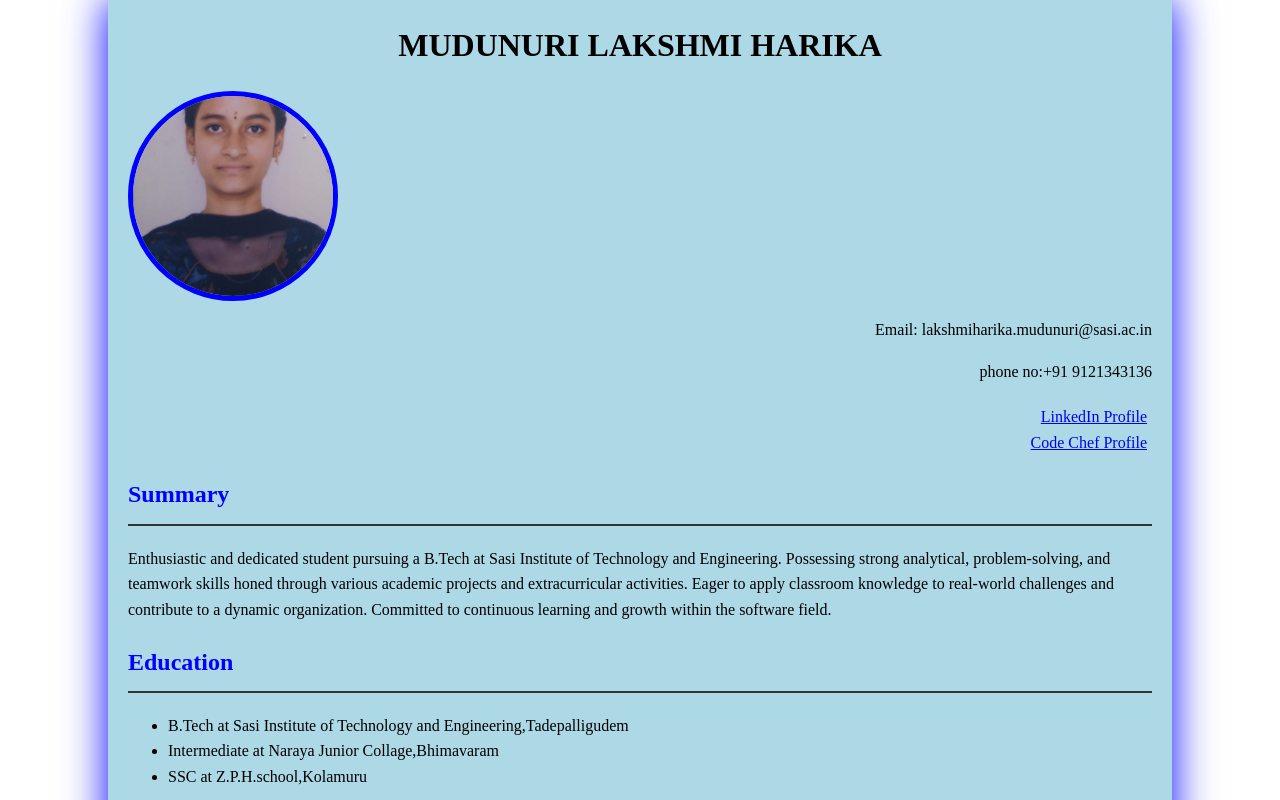
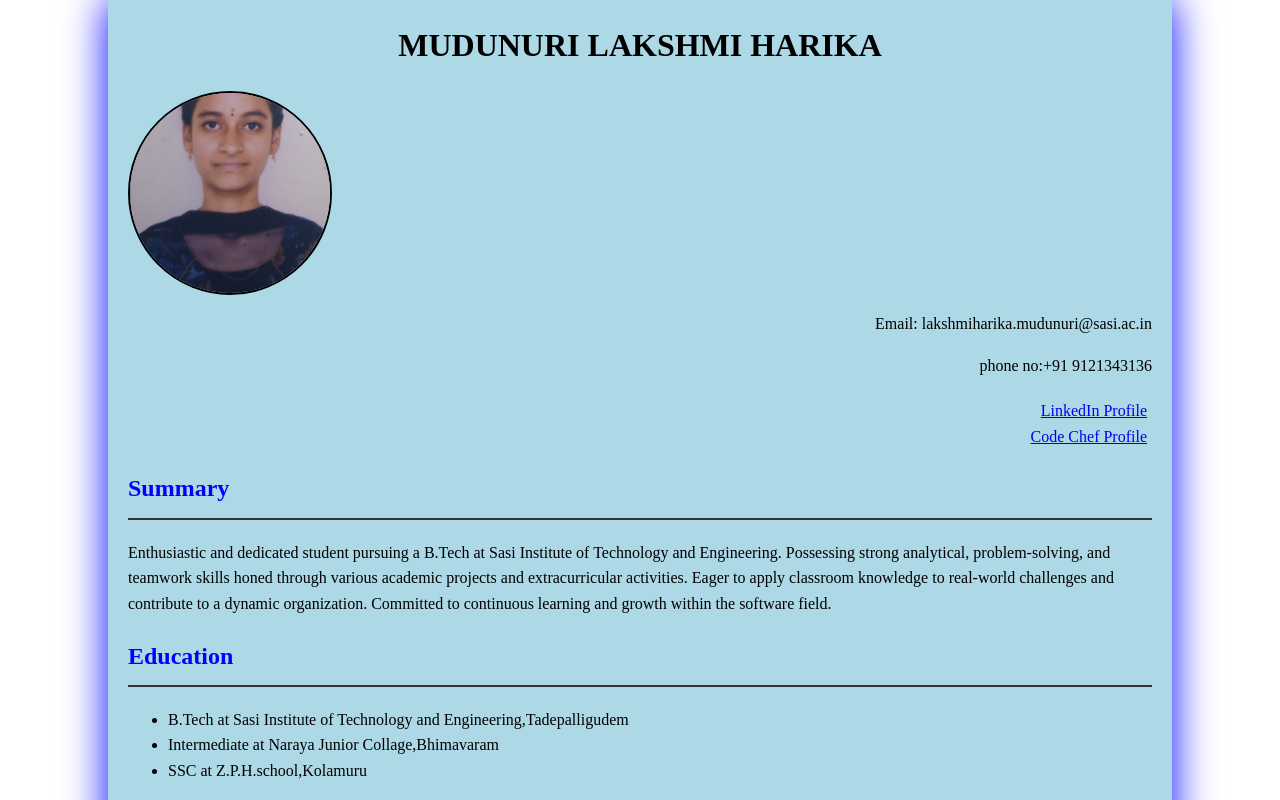
Before and after one commit to mudunuri-lakshmi-harika/mudunuri-lakshmi-harika.github.io, a plain HTML site: page resume.html in a window 1280 px wide. Shown: the top 800 px of the page. Drawn offline with Linux system fonts and the light colour scheme.

Commit message:
resume.html

```diff
--- a/resume.html
+++ b/resume.html
@@ -43,7 +43,7 @@
             height: 200px;
             border-radius: 90%;
             overflow: hidden;
-            border:5px solid blue;
+            border:2px solid #000;
         }
 
         .circle-image img {
```
